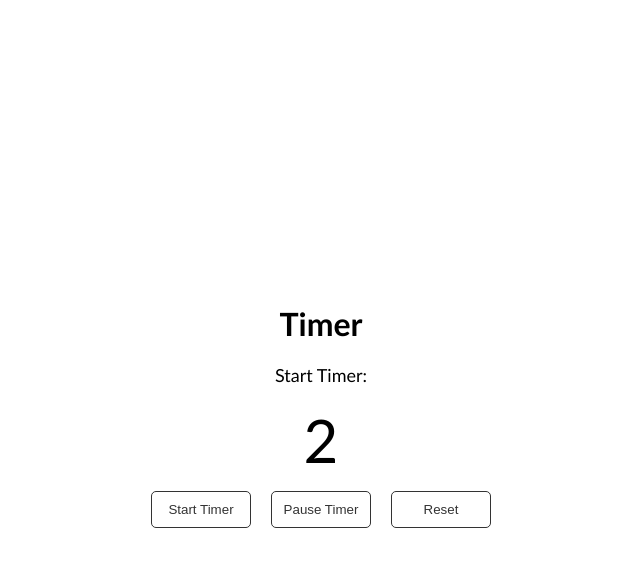
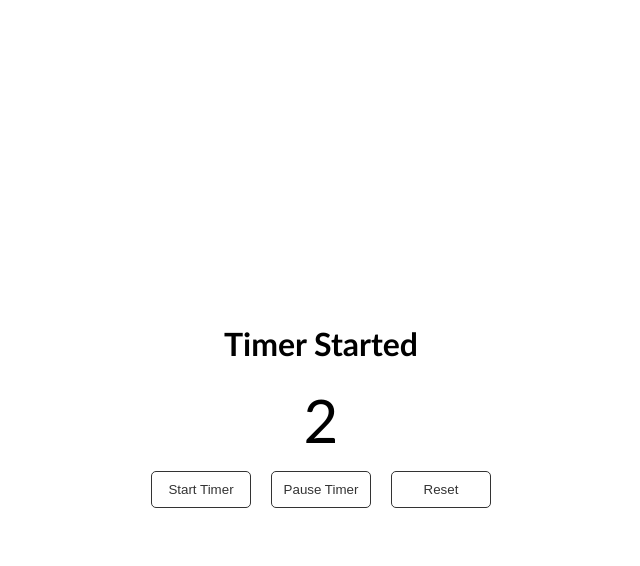
Before and after one commit to mishalmusthafa/Timer, a plain HTML site: page index.html in a window 1280 px wide. Both pictures are taken after a click on the button "Start Timer". Shown: the whole page, without its empty margins (319-959 px from the left). Drawn offline with Linux system fonts and the light colour scheme.

Commit message:
added timer status

```diff
--- a/index.html
+++ b/index.html
@@ -70,8 +70,7 @@
 <body>
   <main>
     <div class="main-content">
-      <h1>Timer</h1>
-      <p>Start Timer:</p>
+      <h1>Timer <span id="timer-status"></span></h1>
       <span class="timer">0</span>
       <div class="button-container">
         <button id="start">Start Timer</button>
--- a/script.js
+++ b/script.js
@@ -1,29 +1,43 @@
-let intervalID;
 const timerValue = document.querySelector('.timer');
 let timer = 0;
+let intervalID;
+const timerStatus = document.getElementById('timer-status');
+let timerStarted = false;
 
-function startTimer() {
+function startTimer(e) {
+  timerStarted = true;
+  ChangingHeadingTimer('Started');
   if (!intervalID) {
     intervalID = setInterval(timerCounting, 1000);
   }
 }
 
+// Function for start pause and reset
 function timerCounting() {
   timer++;
-  console.log(timer);
   timerValue.textContent = timer;
 }
 
 function stopTimer() {
   clearInterval(intervalID);
   intervalID = 0;
+  ChangingHeadingTimer('Paused');
 }
 
 function resetTimer() {
-  timer = 0;
   clearInterval(intervalID);
   intervalID = 0;
   timerValue.textContent = timer;
+  ChangingHeadingTimer('Reset');
+  timerStarted = false;
+  timer = 0;
+}
+
+// Function timer status
+function ChangingHeadingTimer(status) {
+  if (timerStarted === true) {
+    timerStatus.textContent = status;
+  }
 }
 
 document.querySelector('#start').addEventListener('click', startTimer);
```
Also changed, not shown: 1 other file.
